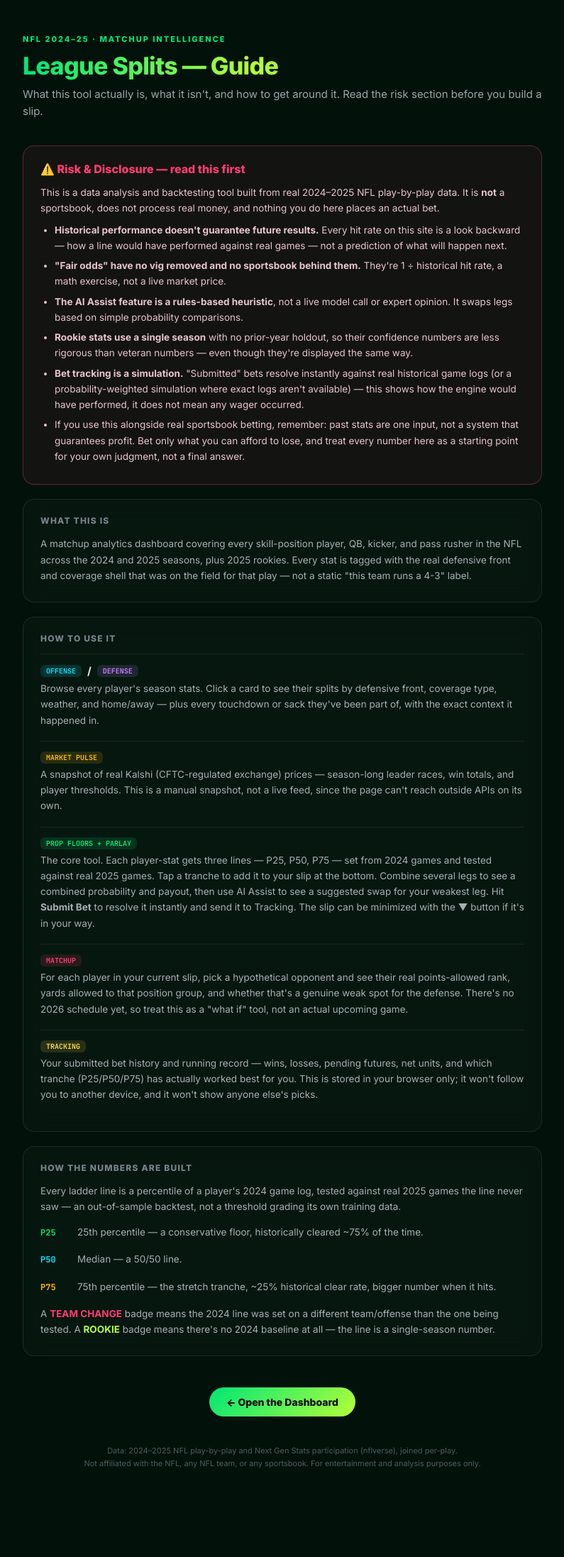
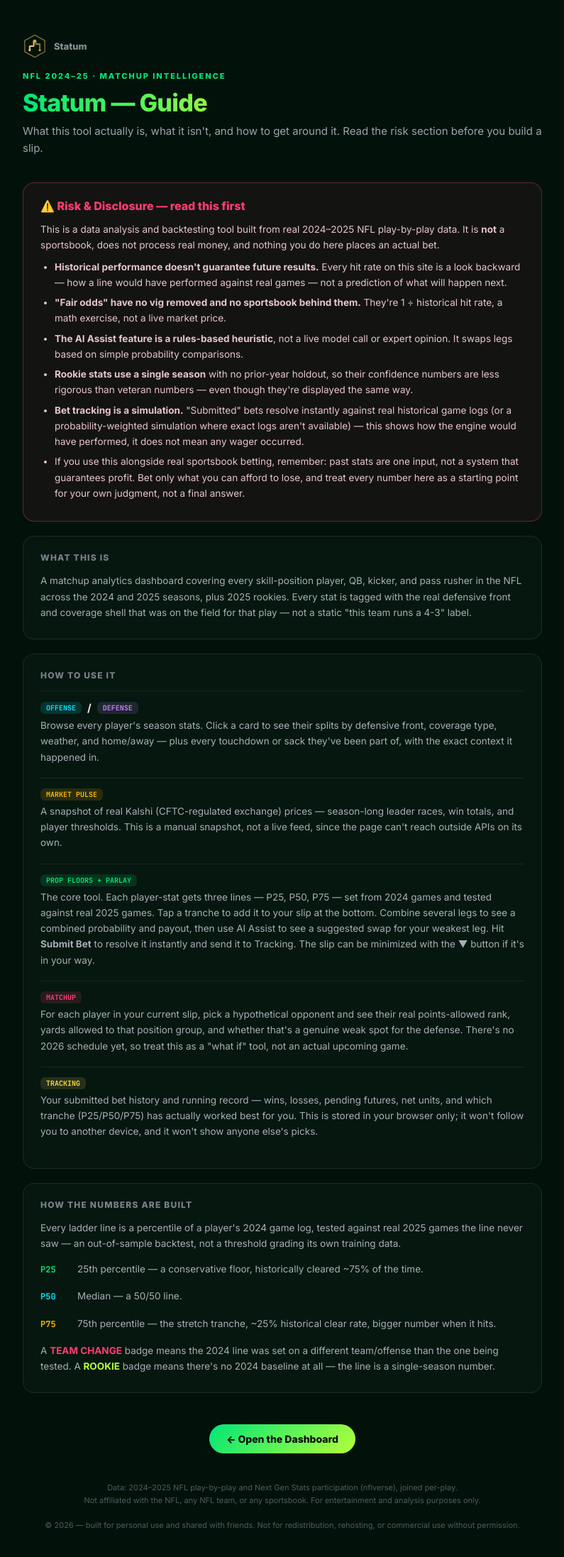
Before and after one commit to MakingitEasy89/nfl-dashboard, a plain HTML site: page guide.html in a window 1280 px wide. Shown: the whole page at 71% size, without its empty margins (242-1037 px from the left). Before the commit the page ends 2152 px from the top, so only its background shows below. Drawn offline with Linux system fonts and the light colour scheme.

Commit message:
Add files via upload

```diff
--- a/guide.html
+++ b/guide.html
@@ -2,8 +2,11 @@
 <html lang="en">
 <head>
 <meta charset="UTF-8" />
+<meta http-equiv="Cache-Control" content="no-cache, no-store, must-revalidate" />
+<meta http-equiv="Pragma" content="no-cache" />
+<meta http-equiv="Expires" content="0" />
 <meta name="viewport" content="width=device-width, initial-scale=1.0" />
-<title>League Splits — Guide & Risk Disclosure</title>
+<title>Statum — Guide & Risk Disclosure</title>
 <link rel="preconnect" href="https://fonts.googleapis.com">
 <style>
   @import url('https://fonts.googleapis.com/css2?family=Inter:wght@400;500;600;700;800&family=JetBrains+Mono:wght@400;600;700&display=swap');
@@ -59,8 +62,27 @@
 <div class="grid-overlay"></div>
 
 <div class="wrap">
+  <a href="./index.html" title="Back to Dashboard" style="display:inline-flex;align-items:center;gap:10px;text-decoration:none;margin-bottom:18px;">
+    <svg id="logo-svg" width="34" height="34" viewBox="0 0 48 48" style="flex-shrink:0;">
+      <defs>
+        <linearGradient id="logoGrad" x1="0%" y1="0%" x2="100%" y2="100%">
+          <stop id="grad-c1" offset="0%" stop-color="#00E676" />
+          <stop id="grad-c3" offset="55%" stop-color="#B4FF39" />
+          <stop id="grad-c4" offset="100%" stop-color="#00E5C0" />
+        </linearGradient>
+      </defs>
+      <polygon points="24,2 44,13 44,35 24,46 4,35 4,13" fill="none" stroke="url(#logoGrad)" stroke-width="2" opacity="0.55" />
+      <path d="M 14 32 L 14 24 L 22 24 L 22 14" fill="none" stroke="url(#logoGrad)" stroke-width="3" stroke-linecap="round" stroke-linejoin="round" />
+      <path d="M 34 32 L 34 20 L 26 20 L 26 14" fill="none" stroke="url(#logoGrad)" stroke-width="3" stroke-linecap="round" stroke-linejoin="round" opacity="0.6" />
+      <circle id="dot-c1" cx="24" cy="14" r="3.2" fill="#00E676" />
+      <circle id="dot-c3" cx="14" cy="32" r="2.2" fill="#B4FF39" />
+      <circle id="dot-c4" cx="34" cy="32" r="2.2" fill="#00E5C0" />
+    </svg>
+    <span style="font-size:13px;font-weight:800;color:#8B8F98;">Statum</span>
+  </a>
+
   <div class="eyebrow">NFL 2024–25 · MATCHUP INTELLIGENCE</div>
-  <h1>League Splits — Guide</h1>
+  <h1>Statum — Guide</h1>
   <p class="sub">What this tool actually is, what it isn't, and how to get around it. Read the risk section before you build a slip.</p>
 
   <div class="card risk-card">
@@ -125,8 +147,25 @@
 
   <div class="footer-note">
     Data: 2024–2025 NFL play-by-play and Next Gen Stats participation (nflverse), joined per-play.<br/>
-    Not affiliated with the NFL, any NFL team, or any sportsbook. For entertainment and analysis purposes only.
+    Not affiliated with the NFL, any NFL team, or any sportsbook. For entertainment and analysis purposes only.<br/><br/>
+    © 2026 — built for personal use and shared with friends. Not for redistribution, rehosting, or commercial use without permission.
   </div>
 </div>
+<script>
+  // Same daily theme logic as the dashboard, so the logo color matches whatever mood is showing there today.
+  // Same Statum gold identity as the dashboard — day/night variant follows local time.
+  const STATUM_THEME = {
+    night: { c1: "#D4A94A", c3: "#F0C674", c4: "#C9963F" },
+    day:   { c1: "#F0C674", c3: "#F7DB9E", c4: "#E0B565" },
+  };
+  const hour = new Date().getHours();
+  const theme = (hour >= 6 && hour < 18) ? STATUM_THEME.day : STATUM_THEME.night;
+  document.getElementById('grad-c1').setAttribute('stop-color', theme.c1);
+  document.getElementById('grad-c3').setAttribute('stop-color', theme.c3);
+  document.getElementById('grad-c4').setAttribute('stop-color', theme.c4);
+  document.getElementById('dot-c1').setAttribute('fill', theme.c1);
+  document.getElementById('dot-c3').setAttribute('fill', theme.c3);
+  document.getElementById('dot-c4').setAttribute('fill', theme.c4);
+</script>
 </body>
 </html>
```
